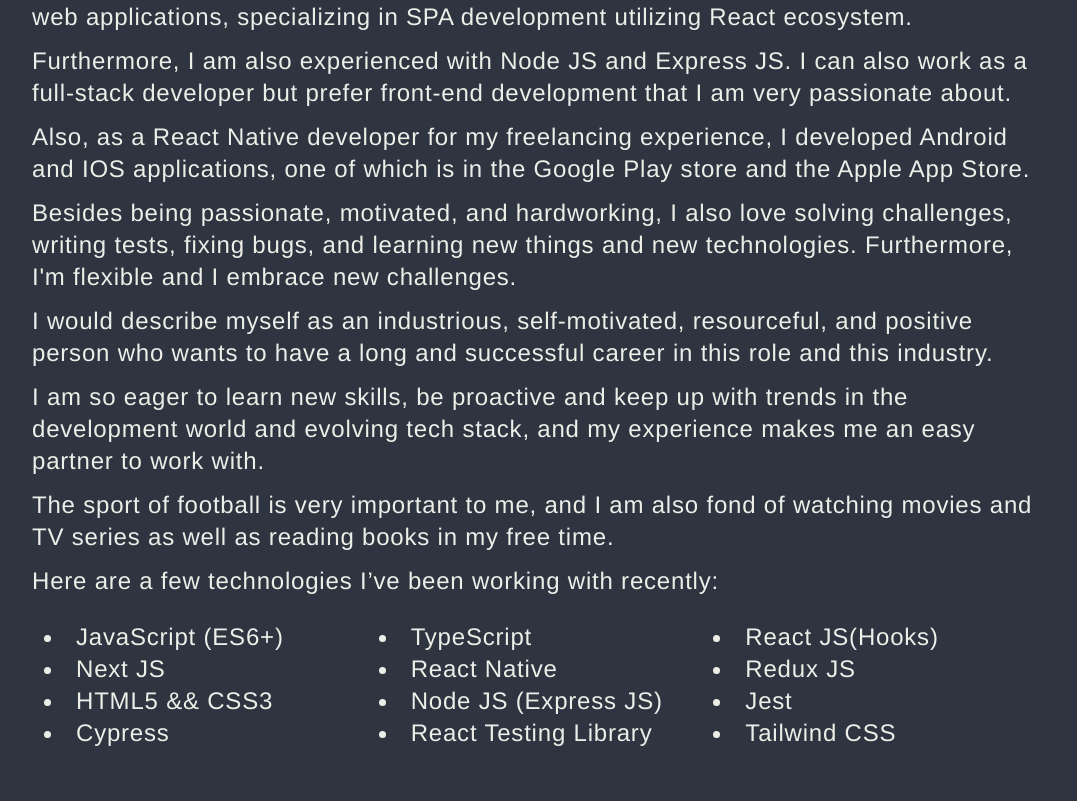
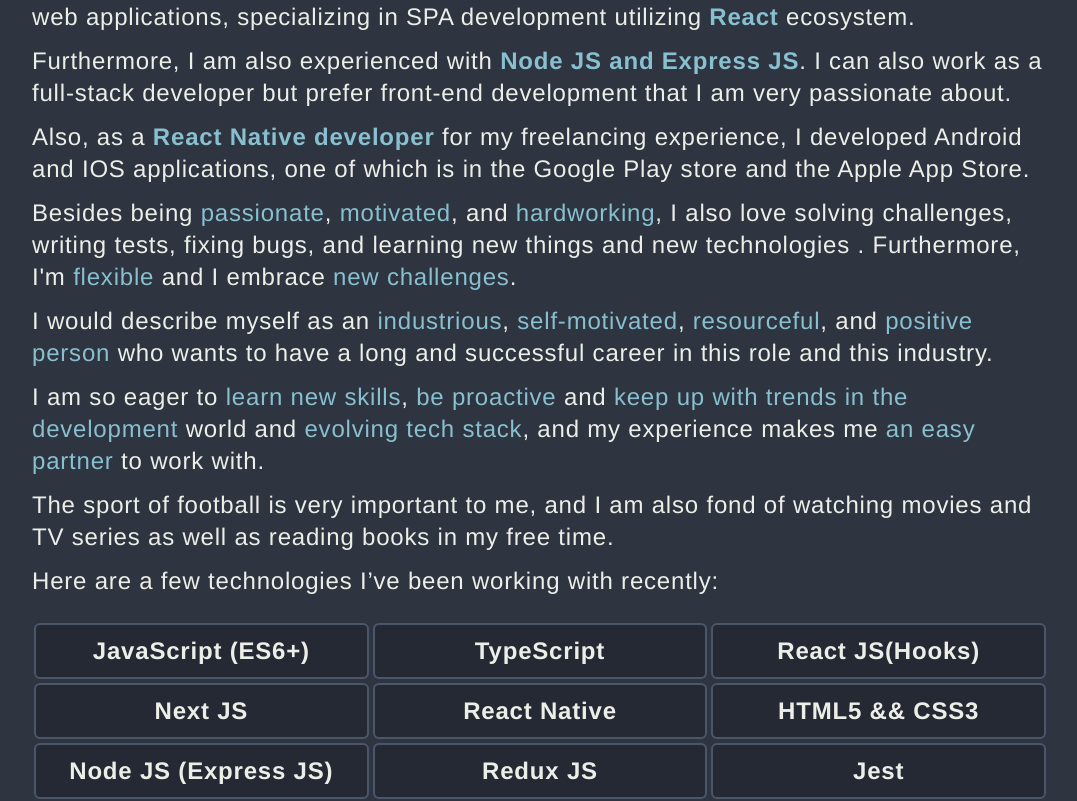
Before and after one commit to alimonapour/alimonapour.me, a Next.js app: page / in a window 1280 px wide. Shown: the part 1067-1868 px from the top of the page, without its empty margins (104-1181 px from the left). Built offline with nearby package versions, Linux system fonts and the light colour scheme.

Commit message:
add text color to important title and added background to skills

```diff
--- a/src/components/About.js
+++ b/src/components/About.js
@@ -4,35 +4,61 @@ export function About() {
       <h1 className=' text-3xl sm:text-4xl font-semibold my-3'>About Me</h1>
       <section className='space-y-3 ml-2 font-medium'>
         <p className='text-xl sm:text-2xl text-left'>
-          I am a Front-End developer with over 4 years of experience in
-          implementing complex web applications, specializing in SPA development
-          utilizing React ecosystem.
+          I am a{' '}
+          <span className='font-semibold text-tahiti '>
+            Front-End developer
+          </span>{' '}
+          with{' '}
+          <span className='font-semibold text-tahiti'>
+            over 4 years of experience{' '}
+          </span>{' '}
+          in implementing complex web applications, specializing in SPA
+          development utilizing{' '}
+          <span className='font-semibold text-tahiti '>React</span> ecosystem.
         </p>
         <p className='text-xl sm:text-2xl text-left'>
-          Furthermore, I am also experienced with Node JS and Express JS. I can
-          also work as a full-stack developer but prefer front-end development
-          that I am very passionate about.
+          Furthermore, I am also experienced with{' '}
+          <span className=' font-semibold text-tahiti '>
+            Node JS and Express JS
+          </span>
+          . I can also work as a full-stack developer but prefer front-end
+          development that I am very passionate about.
         </p>
         <p className='text-xl sm:text-2xl text-left'>
-          Also, as a React Native developer for my freelancing experience, I
-          developed Android and IOS applications, one of which is in the Google
-          Play store and the Apple App Store.
+          Also, as a{' '}
+          <span className='font-semibold text-tahiti'>
+            React Native developer
+          </span>{' '}
+          for my freelancing experience, I developed Android and IOS
+          applications, one of which is in the Google Play store and the Apple
+          App Store.
         </p>
         <p className='text-xl sm:text-2xl text-left'>
-          Besides being passionate, motivated, and hardworking, I also love
-          solving challenges, writing tests, fixing bugs, and learning new
-          things and new technologies. Furthermore, I&apos;m flexible and I
-          embrace new challenges.
+          Besides being <span className='text-tahiti'>passionate</span>,{' '}
+          <span className='text-tahiti'>motivated</span>, and{' '}
+          <span className='text-tahiti'>hardworking</span>, I also love solving
+          challenges, writing tests, fixing bugs, and learning new things and
+          new technologies . Furthermore, I&apos;m{' '}
+          <span className='text-tahiti'>flexible</span> and I embrace{' '}
+          <span className='text-tahiti'>new challenges</span>.
         </p>
         <p className='text-xl sm:text-2xl text-left'>
-          I would describe myself as an industrious, self-motivated,
-          resourceful, and positive person who wants to have a long and
-          successful career in this role and this industry.
+          I would describe myself as an{' '}
+          <span className='text-tahiti'>industrious</span>,{' '}
+          <span className='text-tahiti'>self-motivated</span>,{' '}
+          <span className='text-tahiti'>resourceful</span>, and{' '}
+          <span className='text-tahiti'>positive person</span> who wants to have
+          a long and successful career in this role and this industry.
         </p>
         <p className='text-xl sm:text-2xl text-left'>
-          I am so eager to learn new skills, be proactive and keep up with
-          trends in the development world and evolving tech stack, and my
-          experience makes me an easy partner to work with.
+          I am so eager to <span className='text-tahiti'>learn new skills</span>
+          , <span className='text-tahiti'>be proactive</span> and{' '}
+          <span className='text-tahiti'>
+            keep up with trends in the development
+          </span>{' '}
+          world and <span className='text-tahiti'>evolving tech stack</span>,
+          and my experience makes me{' '}
+          <span className='text-tahiti'>an easy partner</span> to work with.
         </p>
         <p className='text-xl sm:text-2xl text-left'>
           The sport of football is very important to me, and I am also fond of
@@ -43,19 +69,44 @@ export function About() {
           <h3 className='text-xl sm:text-2xl my-3 text-left'>
             Here are a few technologies I’ve been working with recently:
           </h3>
-          <ul className='grid lg:grid-cols-3 sm:grid-cols-2 list-disc list-inside text-xl sm:text-2xl py-3 ml-3'>
-            <li>JavaScript (ES6+)</li>
-            <li>TypeScript</li>
-            <li>React JS(Hooks) </li>
-            <li>Next JS</li>
-            <li>React Native</li>
-            <li>Redux JS</li>
-            <li>HTML5 && CSS3</li>
-            <li>Node JS (Express JS)</li>
-            <li>Jest</li>
-            <li>Cypress</li>
-            <li>React Testing Library</li>
-            <li>Tailwind CSS</li>
+          <ul className='grid lg:grid-cols-3 sm:grid-cols-2  text-xl sm:text-2xl py-3 font-semibold '>
+            <li className='bg-LightDark p-2.5 my-1 sm:mx-1 rounded ring-metal ring-2 text-center '>
+              JavaScript (ES6+)
+            </li>
+            <li className='bg-LightDark p-2.5 my-1 sm:mx-1 rounded ring-metal ring-2 text-center'>
+              TypeScript
+            </li>
+            <li className='bg-LightDark p-2.5 my-1 sm:mx-1 rounded ring-metal ring-2 text-center'>
+              React JS(Hooks){' '}
+            </li>
+            <li className='bg-LightDark p-2.5 my-1 sm:mx-1 rounded ring-metal ring-2 text-center'>
+              Next JS
+            </li>
+            <li className='bg-LightDark p-2.5 my-1 sm:mx-1 rounded ring-metal ring-2 text-center'>
+              React Native
+            </li>
+            <li className='bg-LightDark p-2.5 my-1 sm:mx-1 rounded ring-metal ring-2 text-center'>
+              HTML5 && CSS3
+            </li>
+            <li className='bg-LightDark p-2.5 my-1 sm:mx-1 rounded ring-metal ring-2 text-center'>
+              Node JS (Express JS)
+            </li>
+            <li className='bg-LightDark p-2.5 my-1 sm:mx-1 rounded ring-metal ring-2 text-center'>
+              Redux JS
+            </li>
+
+            <li className='bg-LightDark p-2.5 my-1 sm:mx-1 rounded ring-metal ring-2 text-center'>
+              Jest
+            </li>
+            <li className='bg-LightDark p-2.5 my-1 sm:mx-1 rounded ring-metal ring-2 text-center'>
+              Cypress
+            </li>
+            <li className='bg-LightDark p-2.5 my-1 sm:mx-1 rounded ring-metal ring-2 text-center'>
+              React Testing Library
+            </li>
+            <li className='bg-LightDark p-2.5 my-1 sm:mx-1 rounded ring-metal ring-2 text-center'>
+              Tailwind CSS
+            </li>
           </ul>
         </div>
       </section>
```
